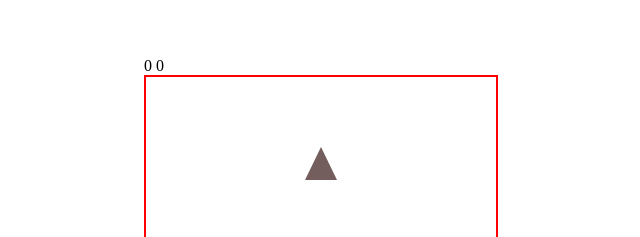
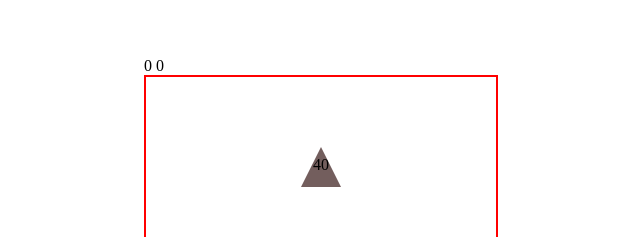
Before and after one commit to sevalmercan/teeter-totter-app, a Vue app: page / in a window 1280 px wide. Shown: the part 162-399 px from the top of the page, without its empty margins (319-959 px from the left). Built offline with nearby package versions, Linux system fonts and the light colour scheme.

Commit message:
sass added and mass properties added to objects

```diff
--- a/package.json
+++ b/package.json
@@ -19,6 +19,8 @@
     "@vue/cli-service": "~5.0.0",
     "eslint": "^7.32.0",
     "eslint-plugin-vue": "^8.0.3",
+    "node-sass": "^7.0.3",
+    "sass-loader": "^13.1.0",
     "vue-template-compiler": "^2.6.14"
   },
   "eslintConfig": {
--- a/src/components/circle-object.vue
+++ b/src/components/circle-object.vue
@@ -3,6 +3,10 @@
         width: edgeSize, height: edgeSize,
         backgroundColor: color
     }">
+        <div class="mass">
+            {{ mass }}
+        </div>
+
     </div>
 </template>
 
@@ -15,20 +19,28 @@ export default {
     },
     data() {
         return {
-            color: ""
+            color: "",
+            mass: ""
         }
     },
     created() {
         this.color = getRandomColor()
+        this.mass = this.edgeSize.replace("px", "")
     }
 }
 </script>
 
-<style>
+<style lang="scss">
 .circle {
     background-color: blue;
     position: absolute;
     left: calc(50% - 16px);
     border-radius: 50%;
+
+    .mass {
+        position: absolute;
+        left: 50%;
+        transform: translate(-50%, 50%);
+    }
 }
 </style>
--- a/src/components/game-board.vue
+++ b/src/components/game-board.vue
@@ -63,7 +63,8 @@ export default {
             })
         },
         calculateEndOfTheBoard() {
-            this.objectHeigth = getRandomInt(20, 40)
+            const objectHeightRange = [20, 25, 30, 35, 40, 45, 50]
+            this.objectHeigth = objectHeightRange[getRandomInt(0, 6)]
             this.pathToGo = GAME_BOARD_HEİGTH - this.objectHeigth
             this.leftPath = this.pathToGo % 10
             this.endOfTheBoard = this.pathToGo - this.leftPath
--- a/src/components/square-object.vue
+++ b/src/components/square-object.vue
@@ -3,6 +3,9 @@
         width: edgeSize, height: edgeSize,
         backgroundColor: color
     }">
+        <div class="mass">
+            {{ mass }}
+        </div>
     </div>
 </template>
 
@@ -15,22 +18,29 @@ export default {
     },
     data() {
         return {
-            color: ""
+            color: "",
+            mass: ""
         }
     },
     created() {
         this.color = getRandomColor()
+        this.mass = this.edgeSize.replace("px", "")
     }
 }
 </script>
 
 
-<style>
+<style lang="scss">
 .square {
     background-color: blue;
     position: absolute;
     left: calc(50% - 16px);
 
+    .mass {
+        position: absolute;
+        left: 50%;
+        transform: translate(-50%, 50%);
+    }
 
 }
 </style>
--- a/src/components/triangle-object.vue
+++ b/src/components/triangle-object.vue
@@ -3,6 +3,9 @@
         borderBottom: edgeSize + ' solid ' + color, borderLeft: otherEdge + 'px solid transparent',
         borderRight: otherEdge + 'px solid transparent'
     }">
+        <div class="mass">
+            {{ mass }}
+        </div>
     </div>
 </template>
 
@@ -18,11 +21,13 @@ export default {
     data() {
         return {
             otherEdge: Number,
-            color: ""
+            color: "",
+            mass: ""
         }
     }, created() {
-        this.calculateOtherEdges(),
-            this.color = getRandomColor()
+        this.calculateOtherEdges();
+        this.color = getRandomColor();
+        this.mass = this.edgeSize.replace("px", "")
     },
 
     methods: {
@@ -34,13 +39,17 @@ export default {
 }
 </script>
 
-<style>
+<style lang="scss">
 .triange {
     position: absolute;
     left: calc(50% - 16px);
     width: 0;
     height: 0;
 
-
+    .mass {
+        position: absolute;
+        left: 50%;
+        transform: translate(-50%, 50%);
+    }
 }
 </style>
```
Also changed, not shown: 1 other file (tests, documents, lock files or other folders).
